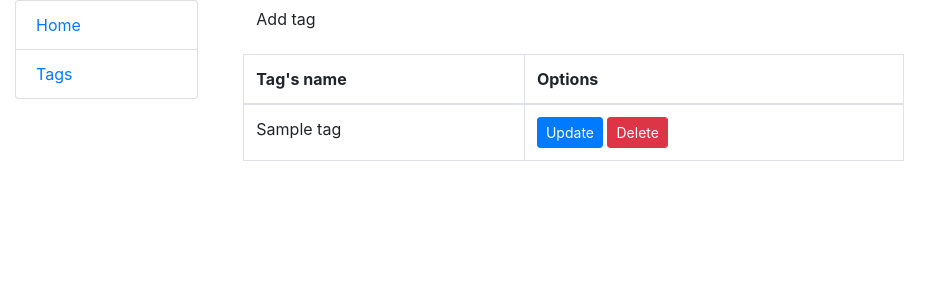
After one commit to callogan/todo_list, a Django app: page /tags/ in a window 1280 px wide. The commit adds this page. Shown: the top 300 px of the page, without its empty margins (0-952 px from the left). Run offline with Django 4.2, Linux system fonts and the light colour scheme; tables that the repository leaves empty hold one stand-in row (values such as "Sample post").

Commit message:
Incorporate templates for handling tags and fix local urls

```diff
--- a/task/urls.py
+++ b/task/urls.py
@@ -35,26 +35,26 @@ urlpatterns = [
         name="toggle-task-completion"
     ),
     path(
-        "task/",
+        "tags/",
         TagListView.as_view(),
         name="tag-list"
     ),
     path(
-        "task/create_tag/",
+        "tags/create_tag/",
         TagCreateView.as_view(),
         name="create-tag"
     ),
     path(
-        "task/<int:pk>/update/",
+        "tags/<int:pk>/update/",
         TagUpdateView.as_view(),
         name="update-tag"
     ),
     path(
-        "task/<int:pk>/delete/",
+        "tags/<int:pk>/delete/",
         TagDeleteView.as_view(),
         name="delete-tag"
     ),
 ]
 
 
-app_name = "todo_list"
+app_name = "task"
--- a/task/views.py
+++ b/task/views.py
@@ -9,20 +9,21 @@ class TaskListView(generic.ListView):
     model = Task
     context_object_name = "task_list"
     template_name = "task/task_list.html"
-    queryset = Task.objects.select_related("tags").prefetch_related("tags")
+    queryset = Task.objects.prefetch_related("tags")
+    # print(queryset)
 
 
 class TaskCreateView(generic.CreateView):
     model = Task
     fields = "__all__"
-    template_name = "task/task_create.html"
+    template_name = "task/task_form.html"
     success_url = reverse_lazy("task:task-list")
 
 
 class TaskUpdateView(generic.UpdateView):
     model = Task
     fields = "__all__"
-    template_name = "task/task_update.html"
+    template_name = "task/task_form.html"
     success_url = reverse_lazy("task:task-list")
 
 
@@ -34,23 +35,28 @@ class TaskDeleteView(generic.DeleteView):
 
 class TagListView(generic.ListView):
     model = Tag
+    context_object_name = "tag_list"
+    template_name = "task/tag_list.html"
 
 
 class TagCreateView(generic.CreateView):
     model = Tag
     fields = "__all__"
-    success_url = reverse_lazy("task:list-tag")
+    template_name = "task/tag_form.html"
+    success_url = reverse_lazy("task:tag-list")
 
 
 class TagUpdateView(generic.UpdateView):
     model = Tag
     fields = "__all__"
-    success_url = reverse_lazy("task:list-tag")
+    template_name = "task/tag_form.html"
+    success_url = reverse_lazy("task:tag-list")
 
 
 class TagDeleteView(generic.DeleteView):
     model = Tag
-    success_url = reverse_lazy("task:list-tag")
+    template_name = "task/tag_delete_confirm.html"
+    success_url = reverse_lazy("task:tag-list")
 
 
 def toggle_task_completion(request, pk: int):
--- /dev/null
+++ b/templates/task/tag_list.html
@@ -0,0 +1,30 @@
+{% extends 'base.html' %}
+
+{% block content %}
+  <div class="container">
+    <div class="row">
+      <div class="col-md-8">
+        <a href="{% url 'todolist:create-tag' %}" class="btn btn-gradient-primary mb-3">Add tag</a>
+        <table class="table table-bordered">
+          <thead>
+            <tr>
+              <th>Tag's name</th>
+              <th>Options</th>
+            </tr>
+          </thead>
+          <tbody>
+            {% for tag in tag_list %}
+              <tr>
+                <td>{{ tag.name }}</td>
+                <td>
+                  <a href="{% url 'task:update-tag' tag.id%}" class="btn btn-sm btn-primary">Update</a>
+                  <a href="{% url 'task:delete-tag' tag.id%}" class="btn btn-sm btn-danger">Delete</a>
+                </td>
+              </tr>
+            {% endfor %}
+          </tbody>
+        </table>
+      </div>
+    </div>
+  </div>
+{% endblock %}
--- a/todo_list/settings.py
+++ b/todo_list/settings.py
@@ -25,7 +25,7 @@ SECRET_KEY = "django-insecure-g-wv0v9#!**ls3qv)!cm7dt!hlo2b61(+7cc3+*^_%_f82*(&q
 # SECURITY WARNING: don't run with debug turned on in production!
 DEBUG = True
 
-ALLOWED_HOSTS = []
+ALLOWED_HOSTS = ["127.0.0.1"]
 
 
 # Application definition
@@ -37,7 +37,7 @@ INSTALLED_APPS = [
     "django.contrib.sessions",
     "django.contrib.messages",
     "django.contrib.staticfiles",
-    "todo_list",
+    "task",
     "debug_toolbar",
     "crispy_bootstrap4",
     "crispy_forms",
@@ -59,7 +59,7 @@ ROOT_URLCONF = "todo_list.urls"
 TEMPLATES = [
     {
         "BACKEND": "django.template.backends.django.DjangoTemplates",
-        "DIRS": [],
+        "DIRS": [BASE_DIR / "templates"],
         "APP_DIRS": True,
         "OPTIONS": {
             "context_processors": [
```
Also changed, not shown: templates/task/tag_confirm_delete.html (added, +10 -0 lines), templates/task/tag_form.html (added, +19 -0 lines), templates/task/task_list.html (+34 -34 lines), db.sqlite3 (deleted), task/migrations/0001_initial.py (added), task/models.py (line endings or trailing spaces).
